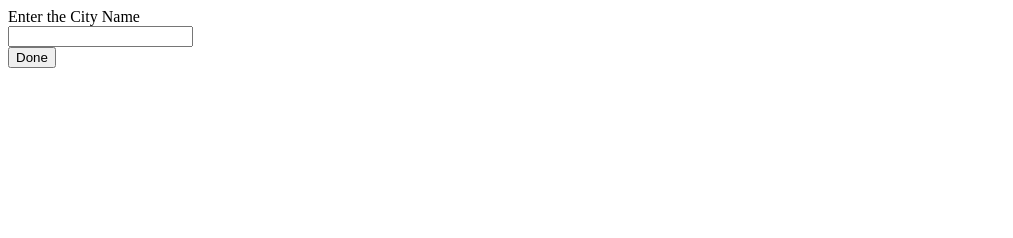
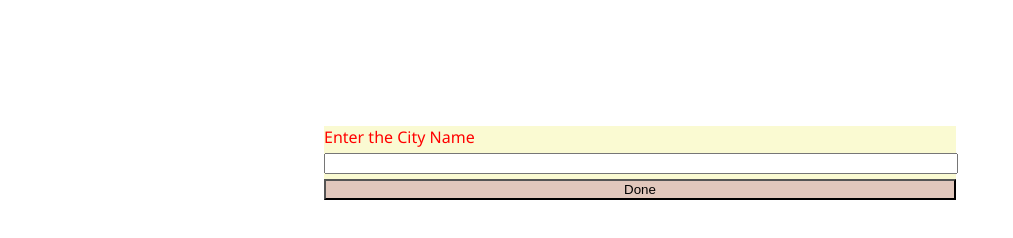
Before and after one commit to foxcode11/WeatherProject, a website: page index.html in a window 1280 px wide. Shown: the whole page, without its empty margins (0-1013 px from the left). Drawn offline with Linux system fonts and the light colour scheme.

Commit message:
Update index.html

```diff
--- a/index.html
+++ b/index.html
@@ -5,6 +5,33 @@
     <meta http-equiv="X-UA-Compatible" content="IE=edge">
     <meta name="viewport" content="width=device-width, initial-scale=1.0">
     <title>Document</title>
+    <style>
+
+        form{
+
+            align-items: center;
+            margin: 10% 25%;
+            background-color: lightgoldenrodyellow;
+        }
+        button{
+            width: 100%;
+            text-align: center;
+            margin-top: 5px;
+            background-color: rgb(225, 199, 188);
+        }
+        label{
+            width:100%;
+            text-align: center;
+            margin-top: 5px;
+            font-size: medium;
+            font-family: 'Segoe UI', Tahoma, Geneva, Verdana, sans-serif;
+            color: red ;
+        }
+        input{
+            width:99%;
+            margin-top: 5px;
+        }
+    </style>
 </head>
 <body>
     <form action="/" method="post">
```
